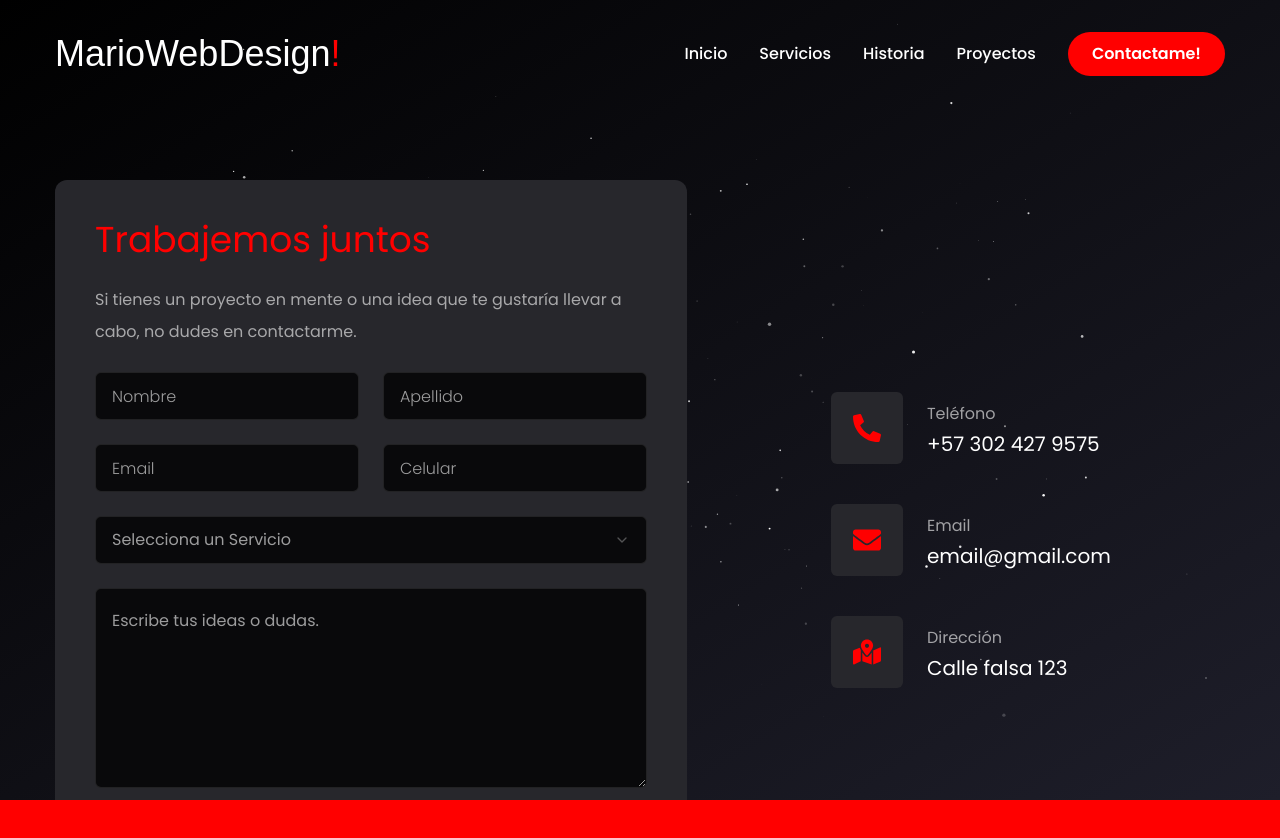
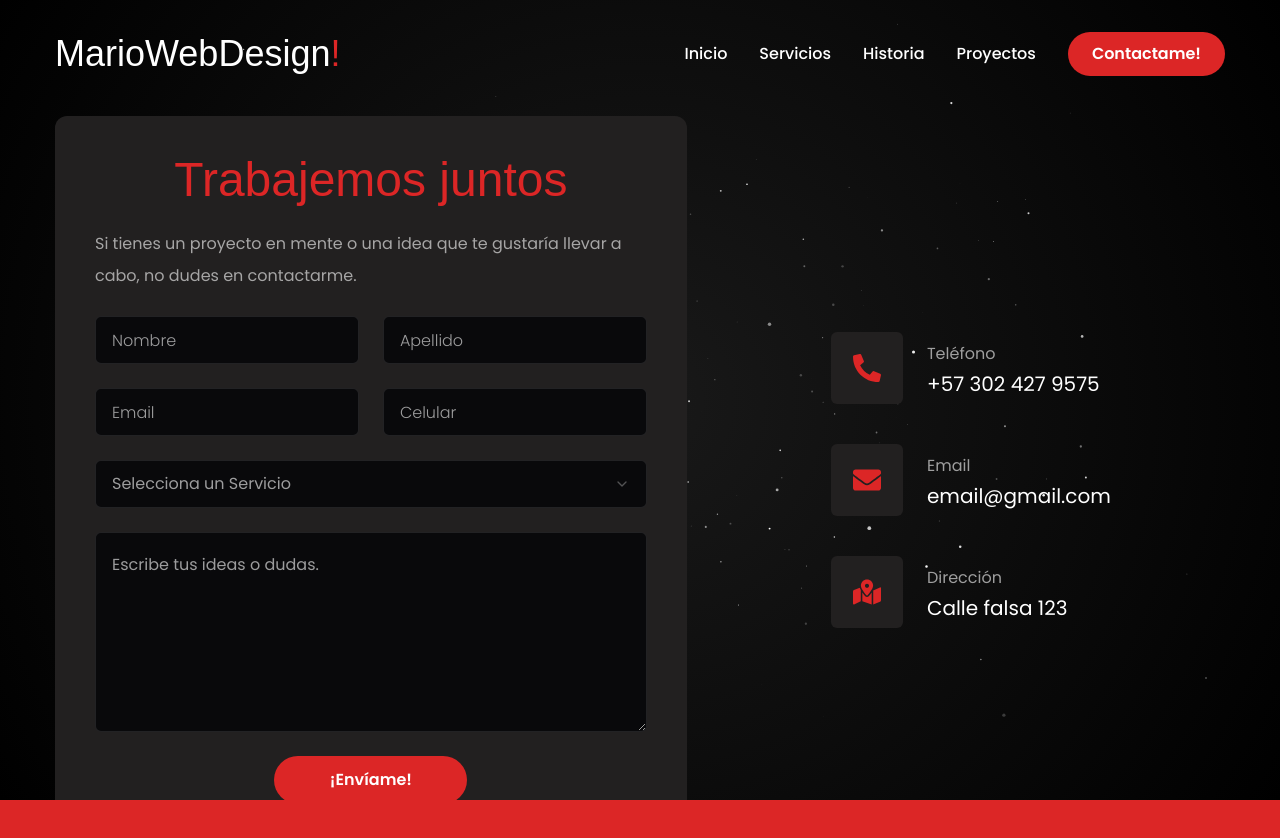
Before and after one commit to Marioalf2002/Portfolio_MarioWebDesign, a Next.js app: page /contact in a window 1280 px wide. Shown: the top 838 px of the page. Built offline with nearby package versions, Linux system fonts and the light colour scheme; a web font is replaced by a local one.

Commit message:
Update CSS

```diff
--- a/app/contact/page.jsx
+++ b/app/contact/page.jsx
@@ -42,14 +42,15 @@ const Contact = () => {
         opacity: 1,
         transition: { delay: 1, duration: 0.4, ease: "easeIn" },
       }}
-      className="py-6"
     >
       <div className="container mx-auto">
         <div className="flex flex-col xl:flex-row gap-[30px]">
           {/* Formulario */}
           <div className="xl:w-[54%] order-2 xl:order-none">
-            <form className="flex flex-col gap-6 p-10 bg-[#27272c] rounded-xl">
-              <h3 className="text-4xl text-accent">Trabajemos juntos</h3>
+            <form className="flex flex-col gap-6 p-10 bg-secondary rounded-xl">
+              <h3 className="text-5xl flex justify-center text-accent font-secondary">
+                Trabajemos juntos
+              </h3>
               <p className="text-white/60">
                 Si tienes un proyecto en mente o una idea que te gustaría llevar
                 a cabo, no dudes en contactarme.
@@ -95,7 +96,7 @@ const Contact = () => {
               {info.map((item, index) => {
                 return (
                   <li key={index} className="flex items-center gap-6">
-                    <div className="w-[52px] h-[52px] xl:w-[72px] xl:h-[72px] bg-[#27272c] text-accent rounded-md flex items-center justify-center">
+                    <div className="w-[52px] h-[52px] xl:w-[72px] xl:h-[72px] bg-secondary text-accent rounded-md flex items-center justify-center">
                       <div className="text-[28px]">{item.icon}</div>
                     </div>
                     <div className="flex-1">
--- a/app/resume/page.jsx
+++ b/app/resume/page.jsx
@@ -214,7 +214,7 @@ const Resume = () => {
                       return (
                         <li
                           key={index}
-                          className="bg-[#232329] h-[184px] py-6 px-10 rounded-xl flex flex-col justify-center items-center lg:items-start gap-1"
+                          className="bg-secondary h-[184px] py-6 px-10 rounded-xl flex flex-col justify-center items-center lg:items-start gap-1"
                         >
                           <span className="text-accent">{item.duration}</span>
                           <h3 className="text-xl max-w-[260px] min-h-[60px] text-center lg:text-left">
@@ -247,7 +247,7 @@ const Resume = () => {
                       return (
                         <li
                           key={index}
-                          className="bg-[#232329] h-[184px] py-6 px-10 rounded-xl flex flex-col justify-center items-center lg:items-start gap-1"
+                          className="bg-secondary h-[184px] py-6 px-10 rounded-xl flex flex-col justify-center items-center lg:items-start gap-1"
                         >
                           <span className="text-accent">{item.duration}</span>
                           <h3 className="text-xl max-w-[260px] min-h-[60px] text-center lg:text-left">
@@ -282,7 +282,7 @@ const Resume = () => {
                       <li key={index}>
                         <TooltipProvider delayDuration={100}>
                           <Tooltip>
-                            <TooltipTrigger className="w-full h-[150px] bg-[#232329] rounded-xl flex justify-center items-center group">
+                            <TooltipTrigger className="w-full h-[150px] bg-secondary rounded-xl flex justify-center items-center group">
                               <div className="text-6xl group-hover:text-accent transition-all duration-300">
                                 {skill.icon}
                               </div>
--- a/app/services/page.jsx
+++ b/app/services/page.jsx
@@ -7,7 +7,7 @@ import Link from "next/link";
 const services = [
   {
     num: "01",
-    title: "Desarrollo Web",
+    title: "UI / UX",
     description:
       "Desarrollo de sitios web a medida, con tecnologías modernas y escalables.",
     href: "",
--- a/app/work/page.jsx
+++ b/app/work/page.jsx
@@ -67,7 +67,7 @@ const Work = () => {
       initial={{ opacity: 0 }}
       animate={{
         opacity: 1,
-        transition: { delay: 2.4, duration: 0.4, ease: "easeIn" },
+        transition: { delay: 1, duration: 0.4, ease: "easeIn" },
       }}
       className="min-h-[80vh] flex flex-col justify-center py-12 xl:px-0"
     >
--- a/components/Header.jsx
+++ b/components/Header.jsx
@@ -8,7 +8,7 @@ import MobileNav from "./MobileNav";
 
 const Header = () => {
   return (
-    <header className="py-8 pb-20 text-white">
+    <header className="py-8 pb-10 text-white">
       <div className="container mx-auto flex justify-between items-center">
         {/* Logo */}
         <Link href="/" className="z-20">
--- a/components/ui/tabs.jsx
+++ b/components/ui/tabs.jsx
@@ -20,7 +20,7 @@ const TabsTrigger = React.forwardRef(({ className, ...props }, ref) => (
   <TabsPrimitive.Trigger
     ref={ref}
     className={cn(
-      "inline-flex w-full bg-[#27272c] justify-center whitespace-nowrap text-white rounded-lg p-3 text-balance font-medium ring-offset-white transition-all disabled:pointer-events-none disabled:opacity-50 data-[state=active]:bg-accent data-[sate=active]:text-primary data-[state=active]:font-bold data-[state=active]:shadow-sm",
+      "inline-flex w-full bg-secondary justify-center whitespace-nowrap text-white rounded-lg p-3 text-balance font-medium ring-offset-white transition-all disabled:pointer-events-none disabled:opacity-50 data-[state=active]:bg-accent data-[sate=active]:text-primary data-[state=active]:font-bold data-[state=active]:shadow-sm",
       className
     )}
     {...props}
--- a/tailwind.config.js
+++ b/tailwind.config.js
@@ -26,13 +26,15 @@ module.exports = {
     extend: {
       colors: {
         primary: "#09090b",
+        secondary: "#222020",
         accent: {
-          DEFAULT: "#ff0000",
-          hover: "#d70000",
+          DEFAULT: "#dc2626",
+          hover: "#b91c1c",
         },
       },
       backgroundImage: {
-        "custom-gradient": "linear-gradient(to bottom right, #000000, #1e1e2a)",
+        "custom-gradient":
+          "radial-gradient(circle, rgba(25,25,25,1) 0%, rgba(0,0,0,1) 100%)",
       },
       keyframes: {
         "accordion-down": {
```
